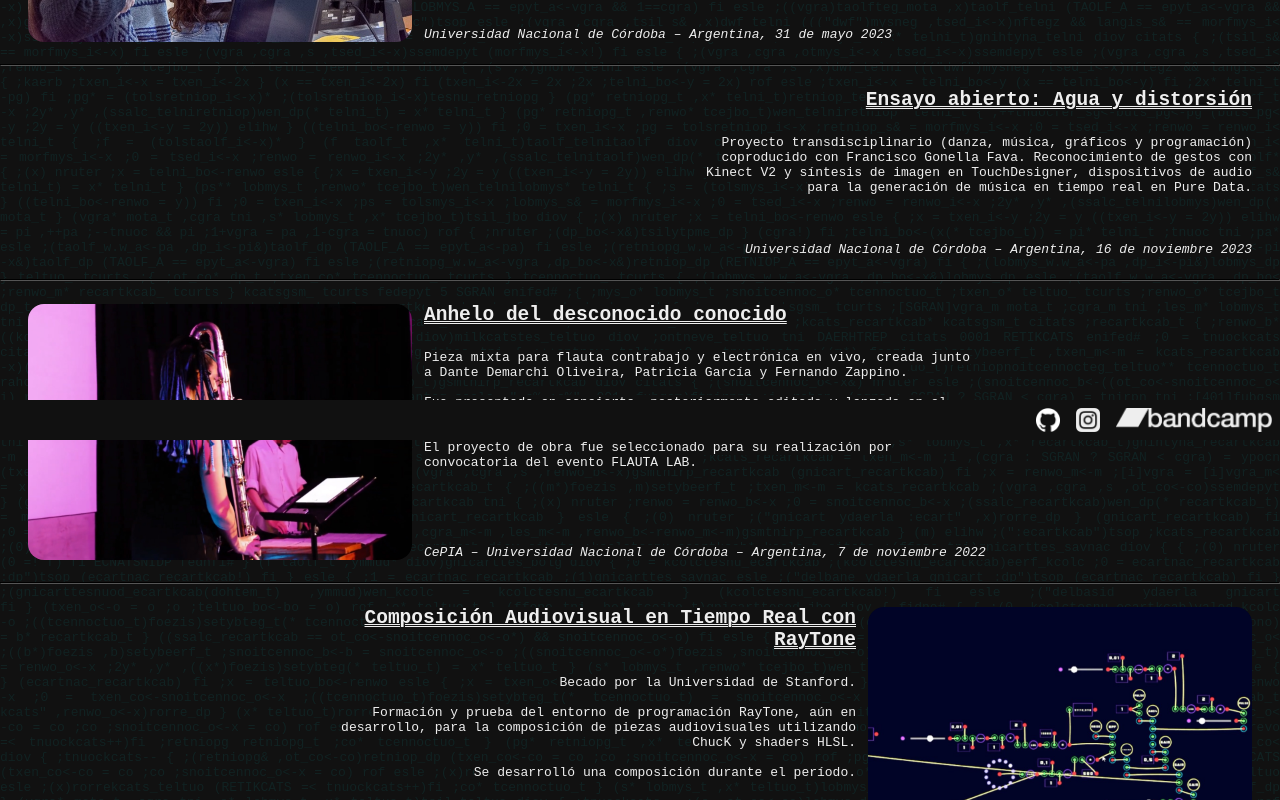
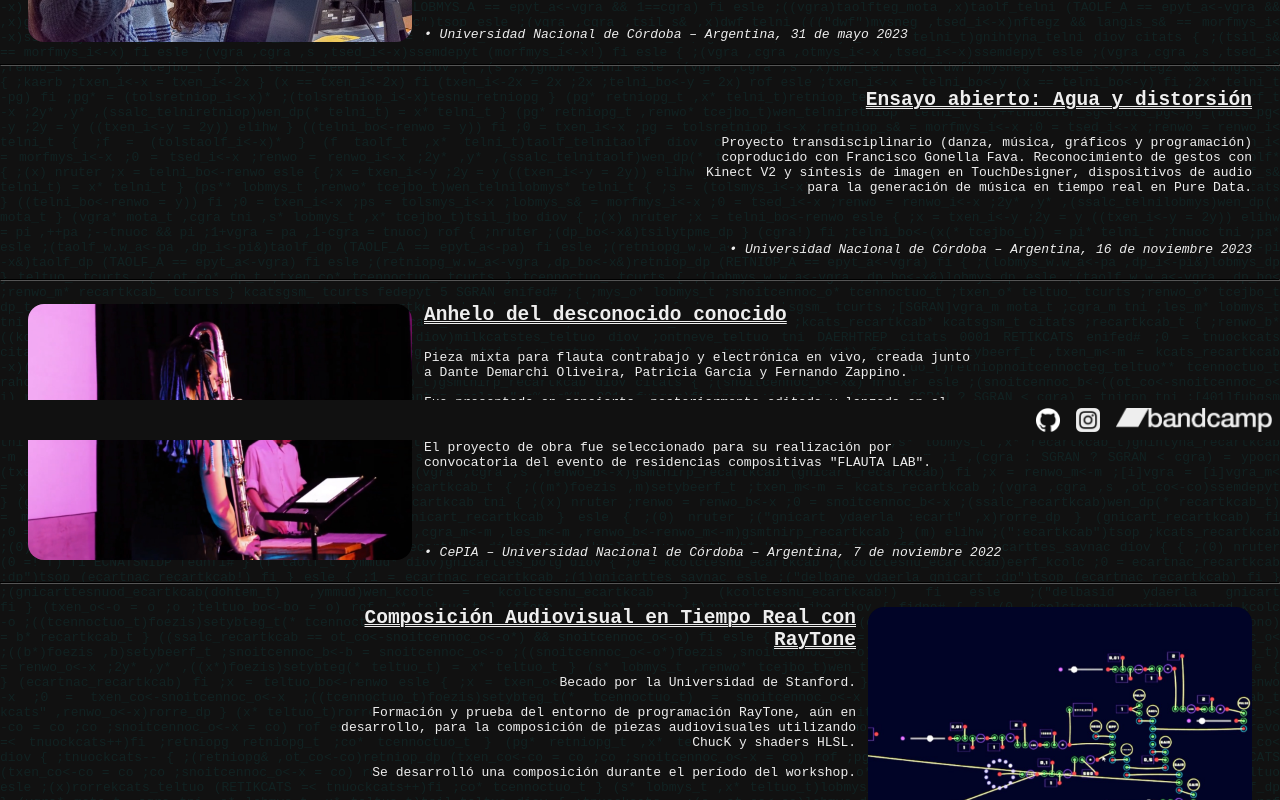
Before and after one commit to martindylan/martindylan.github.io, a React (Create React App) app: page /portafolio in a window 1280 px wide. Shown: the part 360-1160 px from the top of the page. Built offline with nearby package versions, Linux system fonts and the light colour scheme.

Commit message:
fix portafolio details

```diff
--- a/src/CardLong/CardLong.tsx
+++ b/src/CardLong/CardLong.tsx
@@ -32,9 +32,11 @@ export default function Card(props: Props) {
                   );
                 })}
               </div>
-              <div className={styles.foot}>
-                <span>{props.foot}</span>
-              </div>
+              {props.foot &&
+                <div className={styles.foot}>
+                  <span>• {props.foot}</span>
+                </div>
+              }
             </div>
           </div>
         </div>
--- a/src/Routes/Portafolio/Portafolio.tsx
+++ b/src/Routes/Portafolio/Portafolio.tsx
@@ -19,9 +19,9 @@ export default function Cosas() {
             link='https://uncinnova.unc.edu.ar/2023/05/09/gest-instrumento-musical-virtual-gestual/'
             img={gest}
             description={[
-              'Proyecto ganador del premio “UNC Innova”.',
-              'Desarrollado en equipo utilizando Unreal Engine, intercomunicado con diversos softwares de audio vía OSC y utilizando tecnología de Realidad Virtual.',
-              'Actualmente sigue en desarrollo.'
+              `Proyecto ganador del premio "UNC Innova".`,
+              `Desarrollado en equipo utilizando Unreal Engine, intercomunicado con diversos softwares de audio vía OSC y utilizando tecnología de Realidad Virtual.`,
+              `Actualmente sigue en desarrollo.`
             ]}
             foot='Universidad Nacional de Córdoba – Argentina, 31 de mayo 2023'
           />
@@ -33,7 +33,7 @@ export default function Cosas() {
             right
             name='Ensayo abierto: Agua y distorsión'
             description={[
-              'Proyecto transdisciplinario (danza, música, gráficos y programación) coproducido con Francisco Gonella Fava. Reconocimiento de gestos con Kinect V2 y síntesis de imagen en TouchDesigner, dispositivos de audio para la generación de música en tiempo real en Pure Data.'
+              `Proyecto transdisciplinario (danza, música, gráficos y programación) coproducido con Francisco Gonella Fava. Reconocimiento de gestos con Kinect V2 y síntesis de imagen en TouchDesigner, dispositivos de audio para la generación de música en tiempo real en Pure Data.`
             ]}
             foot='Universidad Nacional de Córdoba – Argentina, 16 de noviembre 2023'
           />
@@ -46,9 +46,9 @@ export default function Cosas() {
             link='https://youtu.be/Ew8ynAkciSo'
             img={anhelo}
             description={[
-              'Pieza mixta para flauta contrabajo y electrónica en vivo, creada junto a Dante Demarchi Oliveira, Patricia García y Fernando Zappino.',
-              'Fue presentada en concierto, posteriormente editada y lanzada en el disco Flauta Lab (℗©Compo Lab).',
-              'El proyecto de obra fue seleccionado para su realización por convocatoria del evento FLAUTA LAB.'
+              `Pieza mixta para flauta contrabajo y electrónica en vivo, creada junto a Dante Demarchi Oliveira, Patricia García y Fernando Zappino.`,
+              `Fue presentada en concierto, posteriormente editada y lanzada en el disco Flauta Lab (℗©Compo Lab).`,
+              `El proyecto de obra fue seleccionado para su realización por convocatoria del evento de residencias compositivas "FLAUTA LAB".`
             ]}
             foot='CePIA – Universidad Nacional de Córdoba – Argentina, 7 de noviembre 2022'
           />
@@ -61,9 +61,10 @@ export default function Cosas() {
             name='Composición Audiovisual en Tiempo Real con RayTone'
             link='https://www.youtube.com/watch?v=4WC5qjHF27w'
             img={raytone}
-            description={['Becado por la Universidad de Stanford.',
-              'Formación y prueba del entorno de programación RayTone, aún en desarrollo, para la composición de piezas audiovisuales utilizando ChucK y shaders HLSL.',
-              'Se desarrolló una composición durante el período.'
+            description={[
+              `Becado por la Universidad de Stanford.`,
+              `Formación y prueba del entorno de programación RayTone, aún en desarrollo, para la composición de piezas audiovisuales utilizando ChucK y shaders HLSL.`,
+              `Se desarrolló una composición durante el período del workshop.`
             ]}
             foot='CCRMA – Universidad de Stanford – EE.UU., 21 de julio 2023'
           />
@@ -76,7 +77,7 @@ export default function Cosas() {
             link='https://github.com/martindylan'
             img={puredata}
             description={[
-              'Diseño e implementación de dispositivos de audio (sintetizadores, efectos, herramientas varias) desarrollados principalmente en Pure Data y publicados bajo licencias FOSS, como parte de mi investigación y educación continua en DSP.'
+              `Diseño e implementación de dispositivos de audio (sintetizadores, efectos, herramientas varias) desarrollados principalmente en Pure Data y publicados bajo licencias FOSS, como parte de mi investigación y educación continua en DSP.`
             ]}
             foot='2021 – Presente'
           />
@@ -88,8 +89,8 @@ export default function Cosas() {
             right
             name='Paisaje sonoro de las festividades por la coronación de Carlos IV'
             description={[
-              'Pieza creada junto a Basilio del Boca a partir de una reconstrucción histórica en torno a la celebración de la coronación de Carlos IV en Buenos Aires, a exponerse junto a un documento de la época donde se designa el presupuesto para dichas festividades.',
-              'Coordinación y asesoramiento general: Clarisa Pedrotti.'
+              `Pieza creada junto a Basilio del Boca a partir de una reconstrucción histórica en torno a la celebración de la coronación de Carlos IV en Buenos Aires, a exponerse junto a un documento de la época donde se designa el presupuesto para dichas festividades.`,
+              `Coordinación y asesoramiento general: Clarisa Pedrotti.`
             ]}
             foot='Museo Histórico Nacional del Cabildo – Buenos Aires – Argentina, 4 de agosto 2023'
           />
```
